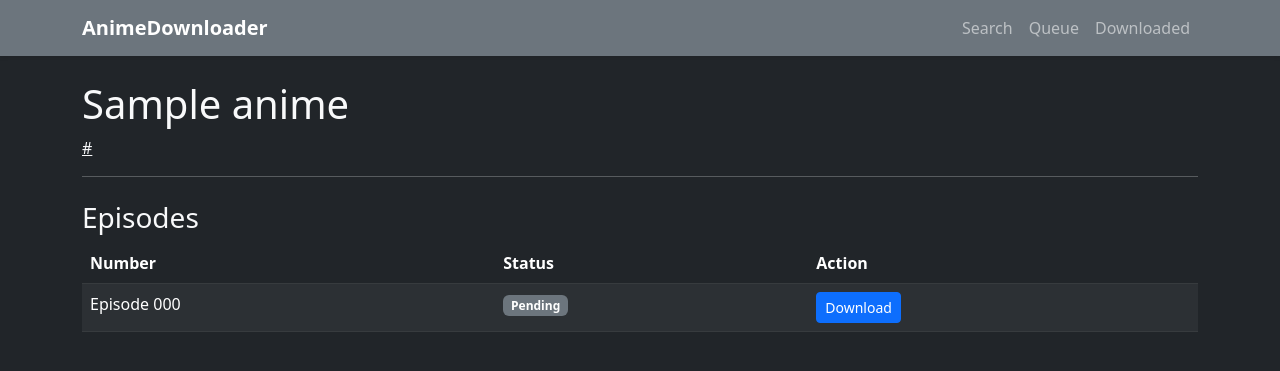
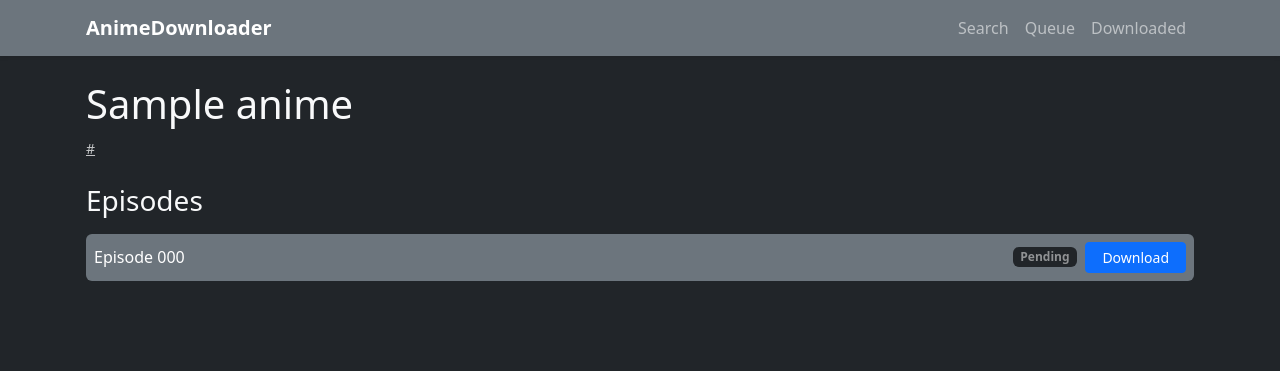
Before and after one commit to vittoriopippi/animeunity_downloader, a Django app: page /anime/1/ in a window 1280 px wide. Shown: the top 371 px of the page. Run offline with Django 4.2, Linux system fonts and the light colour scheme; tables that the repository leaves empty hold one stand-in row (values such as "Sample post"); parts of the project's set-up code (start-up, migrations or seed data) failed here and were passed over.

Commit message:
feat: Add initial UI templates for anime search, detail, base layout, downloaded items, and download queue.

```diff
--- a/downloader/templates/downloader/anime_detail.html
+++ b/downloader/templates/downloader/anime_detail.html
@@ -1,43 +1,34 @@
 {% extends 'downloader/base.html' %}
 
 {% block content %}
+<div class="mb-4">
     <h1>{{ anime.title }}</h1>
-<a href="{{ anime.source_url }}" target="_blank" class="text-light">{{ anime.source_url }}</a>
-<hr>
+    <a href="{{ anime.source_url }}" target="_blank" class="text-light text-opacity-75 small text-break">{{ anime.source_url }}</a>
+</div>
 
-<h3 class="mt-4">Episodes</h3>
-<table class="table table-dark table-striped">
-    <thead>
-        <tr>
-            <th>Number</th>
-            <th>Status</th>
-            <th>Action</th>
-        </tr>
-    </thead>
-    <tbody>
+<h3 class="mt-4 mb-3">Episodes</h3>
+<div class="list-group">
     {% for episode in episodes %}
-        <tr>
-            <td>Episode {{ episode.number }}</td>
-            <td>
+    <div class="list-group-item bg-secondary text-white border-0 mb-1 rounded d-flex flex-column flex-sm-row align-items-start align-items-sm-center justify-content-between p-3 p-md-2 gap-2">
+        <span>Episode {{ episode.number }}</span>
+        <div class="d-flex align-items-center gap-2">
             {% if episode.status == 'pending' %}
-                <span class="badge bg-secondary">Pending</span>
+            <span class="badge bg-dark text-white-50">Pending</span>
             {% elif episode.status == 'downloading' %}
-                <span class="badge bg-info">Downloading</span>
+            <span class="badge bg-warning text-dark">Downloading</span>
             {% elif episode.status == 'completed' %}
             <span class="badge bg-success">Completed</span>
             {% elif episode.status == 'failed' %}
             <span class="badge bg-danger">Failed</span>
             {% endif %}
-            </td>
-            <td>
+
             {% if episode.status == 'pending' or episode.status == 'failed' %}
-                <a href="{% url 'download_episode' episode.id %}" class="btn btn-sm btn-primary">Download</a>
+            <a href="{% url 'download_episode' episode.id %}" class="btn btn-sm btn-primary px-3">Download</a>
             {% else %}
-                <button class="btn btn-sm btn-secondary" disabled>Download</button>
+            <button class="btn btn-sm btn-secondary" disabled>Done</button>
             {% endif %}
-            </td>
-        </tr>
+        </div>
+    </div>
     {% endfor %}
-    </tbody>
-</table>
+</div>
 {% endblock %}
--- a/downloader/templates/downloader/base.html
+++ b/downloader/templates/downloader/base.html
@@ -6,6 +6,27 @@
   <meta name="viewport" content="width=device-width, initial-scale=1">
   <title>Anime Downloader</title>
   <link href="https://cdn.jsdelivr.net/npm/bootstrap@5.3.0/dist/css/bootstrap.min.css" rel="stylesheet">
+  <link rel="stylesheet" href="https://cdn.jsdelivr.net/npm/bootstrap-icons@1.11.0/font/bootstrap-icons.css">
+  <style>
+    :root {
+      --bs-body-bg: #121212;
+    }
+    body {
+      -webkit-tap-highlight-color: transparent;
+    }
+    .btn {
+      touch-action: manipulation;
+    }
+    /* Better scrolling on mobile */
+    .container {
+      padding-left: 1rem;
+      padding-right: 1rem;
+    }
+    @media (max-width: 576px) {
+      h1, .display-3 { font-size: 2.5rem; }
+      h2 { font-size: 1.75rem; }
+    }
+  </style>
 </head>
 
 <body class="bg-dark text-light">
--- a/downloader/templates/downloader/downloaded.html
+++ b/downloader/templates/downloader/downloaded.html
@@ -5,7 +5,7 @@
     <h2 class="mb-5">Downloaded Library</h2>
 
     {% if episodes %}
-    <div class="row row-cols-1 row-cols-md-3 g-4 w-100">
+    <div class="row row-cols-1 row-cols-sm-2 row-cols-md-3 g-4 w-100">
         {% for episode in episodes %}
         <div class="col">
             <div class="card bg-secondary text-white h-100">
```
Also changed, not shown: downloader/templates/downloader/queue.html (+12 -12 lines), downloader/templates/downloader/search.html (+9 -7 lines). Lines whose indentation alone changed are shown as unchanged.
